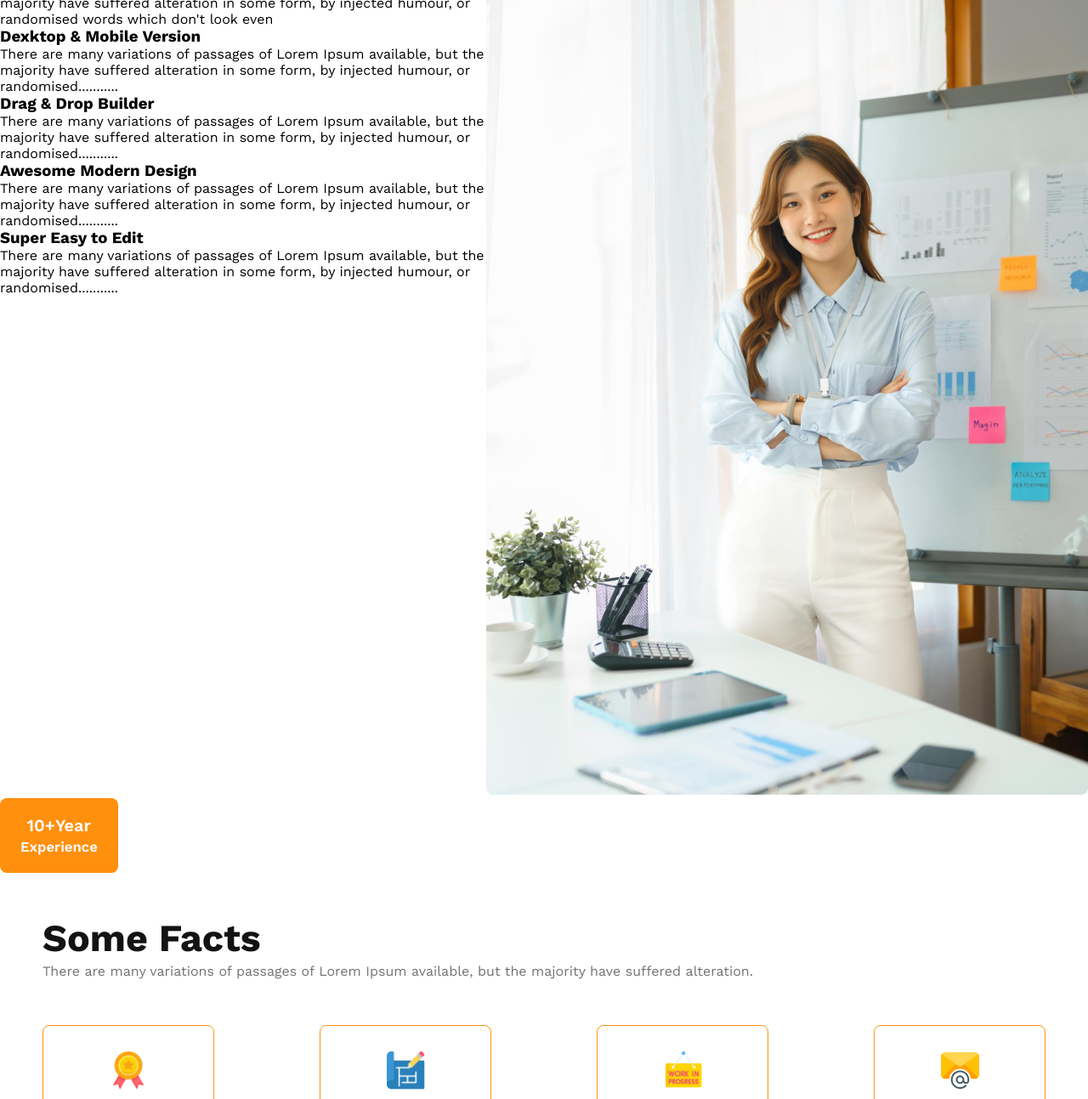
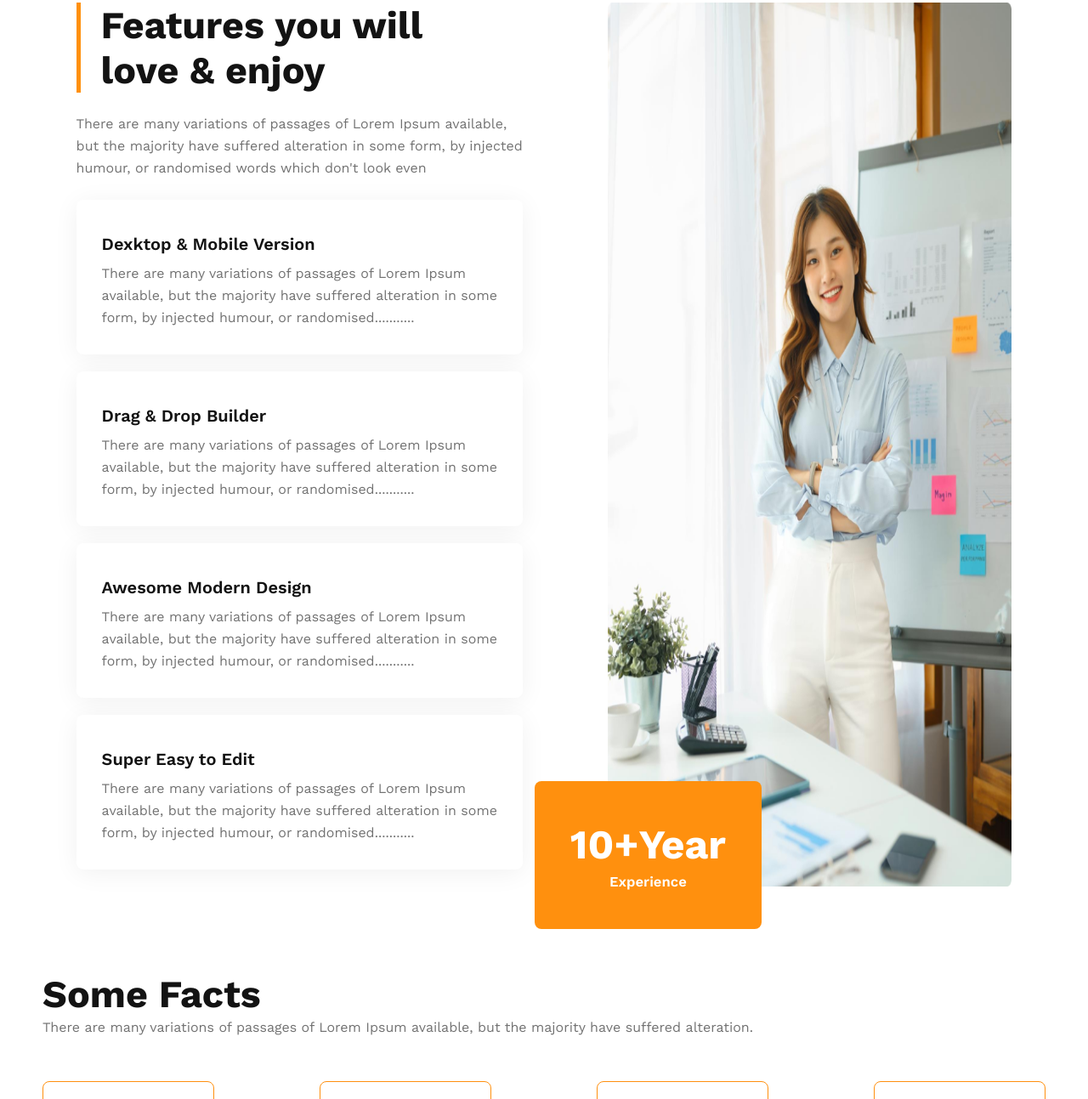
Before and after one commit to maksudur420/g3-architects-landing-page, a plain HTML site: page index.html in a window 1280 px wide. Shown: the part 1555-2848 px from the top of the page at 85% size. Drawn offline with nearby package versions, Linux system fonts and the light colour scheme.

Commit message:
feature section commited

```diff
--- a/index.html
+++ b/index.html
@@ -97,7 +97,7 @@
                 </div>
             </div>
 
-            <button class="btn btn-primary">10+Year<br>
+            <button class="btn btn-primary"><span class="year">10+Year</span><br>
                 <small>Experience</small></button>
         </section>
         <!--Fact Section MarkUp-->
--- a/style.css
+++ b/style.css
@@ -133,10 +133,84 @@ nav li a{
     color: #727272;
     padding: 5px;
 }
+.feature-section{
+    padding: 50px 0px;
+    position: relative;
+}
 .feature{
-    display: flex;
+    width: 86%;
+    margin: auto;
+    display: grid;
+    grid-template-columns: repeat(2,1fr);
+    justify-content: center;
+    column-gap: 50px;
 }
+ .feature-img{
+     padding-left: 50px;
+}
+.feature-img img{
+    width: 100%;
+     height: 100%;
+}
+.feature-head{
+    color: #131313;
+    font-family: Work Sans;
+    font-size: 2.8rem;
+    font-style: normal;
+    font-weight: 700;
+    line-height: normal;
+    padding: 0px 24px;
+    border-left: 5px solid #FF900E;
+}
+.feature-txt{
+    color: #727272;
+    font-family: Work Sans;
+    font-size: 1rem;
+    font-style: normal;
+    font-weight: 400;
+    line-height: 26px;
+    padding: 24px 0px;
+}
+.feature-card{
+    border-radius: 8px;
+    background: #FFF;
+    box-shadow: 0px 4px 30px 0px rgba(0, 0, 0, 0.06);
+    padding: 30px;
+    margin-bottom: 20px;
 
+}
+.feature-card-title{
+    color: #131313;
+    font-family: Work Sans;
+    font-size: 1.25rem;
+    font-style: normal;
+    font-weight: 600;
+    line-height: normal;
+    padding: 10px 0px;
+}
+.feature-card-description{
+    color: #727272;
+    font-family: Work Sans;
+    font-size: 1rem;
+    font-style: normal;
+    font-weight: 400;
+    line-height: 26px;
+
+}
+.btn{
+    position: absolute;
+    bottom: 0;
+    right: 30%;
+    padding: 45px 42px;
+}
+.year{
+    text-align: center;
+    font-family: Work Sans;
+    font-size: 3rem;
+    font-style: normal;
+    font-weight: 700;
+    line-height: 60px;
+}
 /* Responsoive Design Media Query for Mobile verson */
 @media screen and (max-width:576px) {
     header{
@@ -160,12 +234,29 @@ nav li a{
         padding:0px;
         width: 100%;
     }
-    .fact-container-card{
+    .fact-container-card, .feature{
         grid-template-columns: 1fr;
         gap: 20px;
     }
     .fact-info,.fact-container-card{
         padding: 10px;
+    }
+    .feature-img{
+        padding-left: 0px;
+   }
+   .year{
+        text-align: center;
+        font-family: Work Sans;
+        font-size: 1.5rem;
+        font-style: normal;
+        font-weight: 700;
+    }
+    .btn{
+        position: absolute;
+        bottom: 0;
+        left: 0;
+        padding: 10px;
+        width: 40%;
     }
 }
 /* media query for tablet version */
@@ -176,7 +267,7 @@ nav li a{
     nav,.team-section{
         flex-direction: column;
     }
-    .header-title{
+  .header-title{
         font-size: 2.2rem;
     }
     .banner-info{
@@ -194,4 +285,17 @@ nav li a{
         grid-template-columns: repeat(2,1fr);
         gap: 20px;
     }
+    .feature{
+        grid-template-columns: 1fr;
+        gap: 20px;
+    }
+    .btn{
+        position: absolute;
+        bottom: 0;
+        left: 0;
+        width: 40%;
+    }
+    .feature-img{
+        padding-left: 20px;
+   }
 }
```
